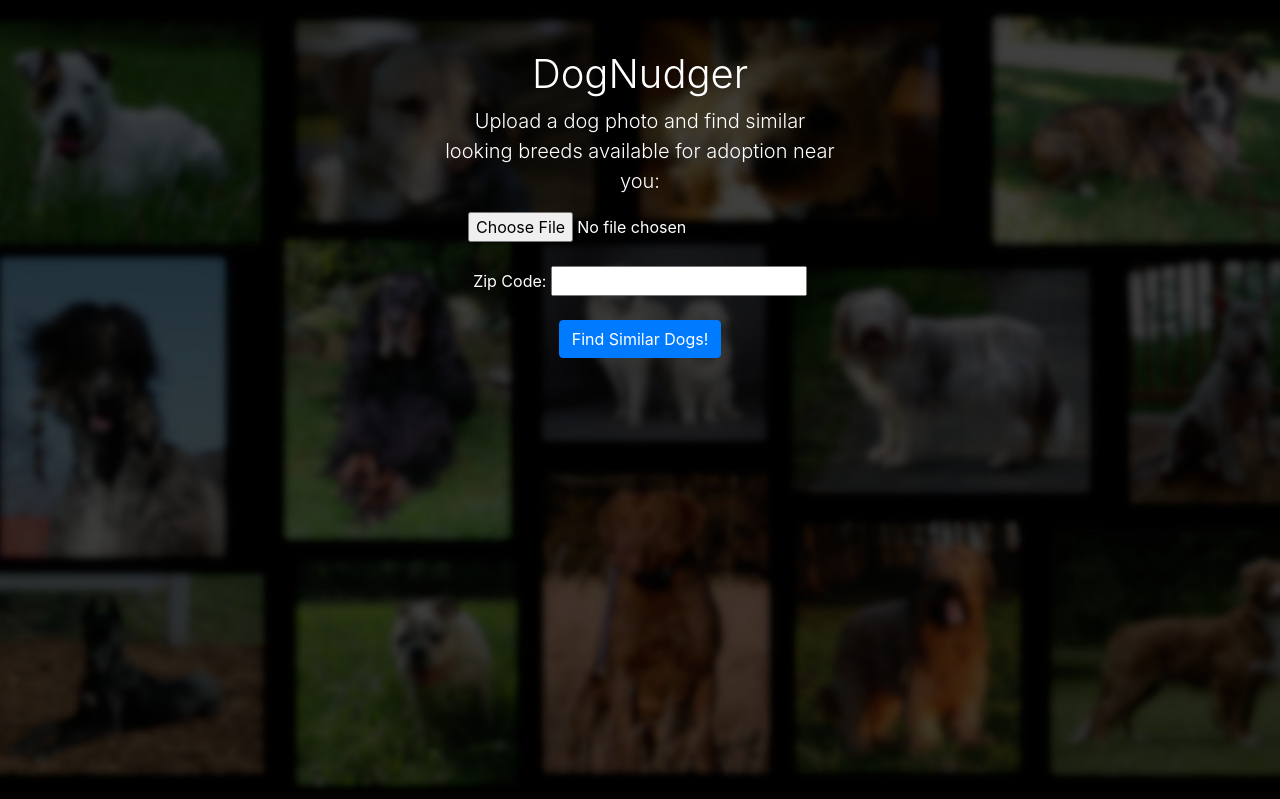
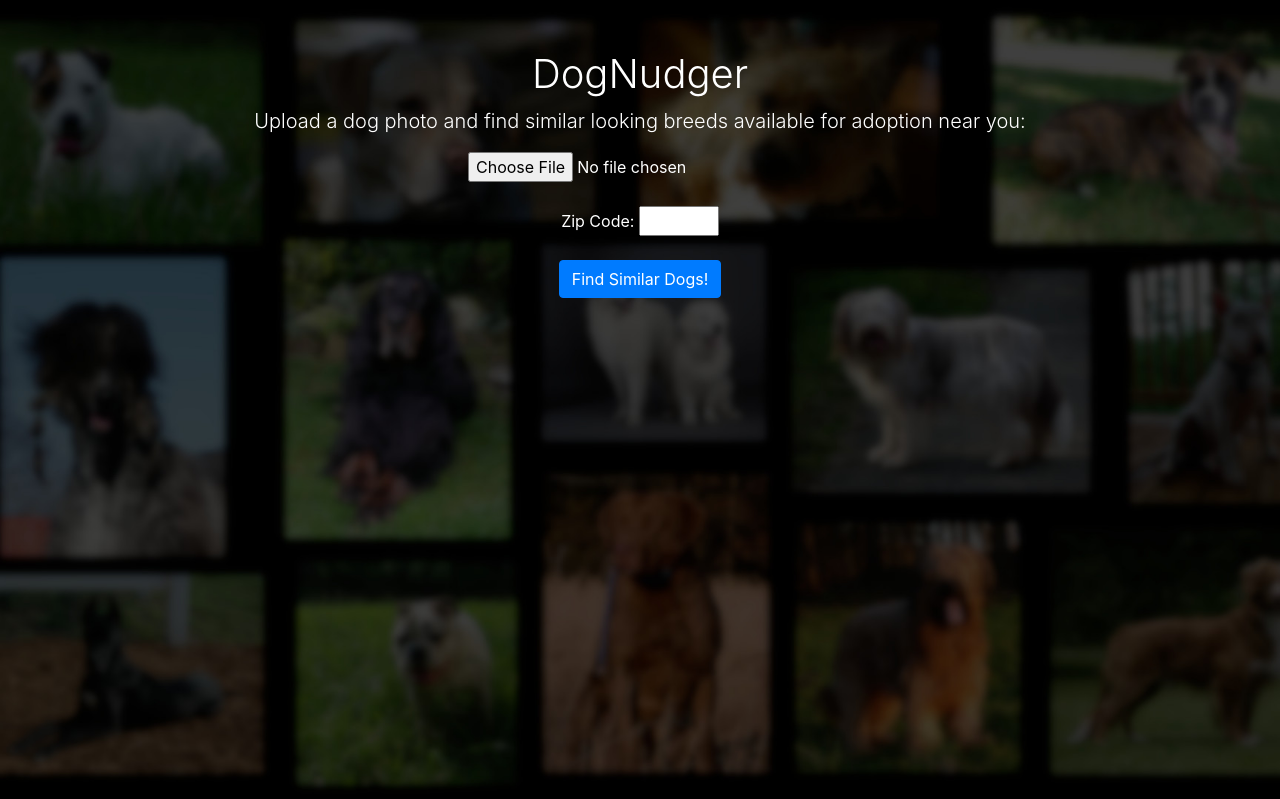
Before and after one commit to jasonsross/dognudger-aws, a Flask app: page / in a window 1280 px wide. Shown: the part 56-855 px from the top of the page. Run offline with Flask 2, Linux system fonts and the light colour scheme; parts of the project's set-up code (start-up, migrations or seed data) failed here and were passed over; some libraries are stand-ins or nearby versions.

Commit message:
fixed main content centering

```diff
--- a/application.py
+++ b/application.py
@@ -74,4 +74,5 @@ def upload_file():
                            message='Oops please choose a valid jpg upload')
 
 if __name__ == "__main__":
+    application.debug=True
     application.run()
--- a/templates/index.html
+++ b/templates/index.html
@@ -17,11 +17,9 @@
             /* The image used */
             background-image: url("../static/dog_background2.jpg");
 
-            /* Add the blur effect */
-        {#filter: brightness(.25);#}
-
             /* Full height */
             height: 800px;
+
             /* Center and scale the image nicely */
             background-position: center;
             background-repeat: no-repeat;
@@ -29,14 +27,19 @@
         }
 
         /* Position text in the middle of the page/image */
-        .bg-text {
-            width: 400px;
-            position: relative;
-            left: 50%;
-            top: 50px;
-            transform: translate(-200px, 0);
+        .main-center-div {
+            transform: translate(0, 50px);
             color: white;
             text-align: center;
+            width: 100%;
+            padding-right: 15px;
+            padding-left: 15px;
+            margin-right: auto;
+            margin-left: auto;
+        }
+
+        .bg-grey {
+            background-color: #e1e4e8 !important;
         }
     </style>
     <!-- Custom styles for this template -->
@@ -69,12 +72,6 @@
     <div class="navbar navbar-dark bg-dark shadow-sm">
         <div class="container d-flex justify-content-between">
             <a href="/" class="navbar-brand d-flex align-items-center">
-                {#                <svg xmlns="http://www.w3.org/2000/svg" width="20" height="20" fill="none" stroke="currentColor"#}
-                {#                     stroke-linecap="round" stroke-linejoin="round" stroke-width="2" aria-hidden="true" class="mr-2"#}
-                {#                     viewBox="0 0 24 24" focusable="false">#}
-                {#                    <path d="M23 19a2 2 0 0 1-2 2H3a2 2 0 0 1-2-2V8a2 2 0 0 1 2-2h4l2-3h6l2 3h4a2 2 0 0 1 2 2z"/>#}
-                {#                    <circle cx="12" cy="13" r="4"/>#}
-                {#                </svg>#}
                 <strong>Home</strong>
             </a>
             <button class="navbar-toggler" type="button" data-toggle="collapse" data-target="#navbarHeader"
@@ -86,14 +83,14 @@
 </header>
 <body>
 <div class="bg-image">
-    <div class="bg-text">
+    <div class="main-center-div">
         <h1 class="jumbotron-heading">DogNudger</h1>
         <p class="lead">Upload a dog photo and find similar looking breeds available for adoption near you:</p>
         {% block retry_message %}{% endblock %}
         <form action="/uploader" method=post enctype="multipart/form-data">
             <input type="file" name="file"/>
             <br><br>
-            <p>Zip Code: <input type="text" type="number" name="zip"/></p>
+            <p>Zip Code: <input type="text" style="width:80px" type="number" name="zip"/></p>
             <input type="submit" name="submit_dog" class="btn btn-primary my-2" id="submit_dog"
                    value="Find Similar Dogs!">
 
@@ -128,7 +125,7 @@
 <script>
 
     var el = document.getElementById("submit_dog");
-    var search_html_block = '<center> <img src="../static/loading2.gif" style="width:500px;height:281px;"><br>Finding similar dog breeds now. This may take a moment...  </center> '
+    var search_html_block = '<img src="../static/loading2.gif" style="width:500px;height:281px;position:center"><br>Finding similar dog breeds now.<br>This may take a moment...'
 
     el.addEventListener("click", function () {
         document.getElementById("input_div").innerHTML = search_html_block;
--- a/templates/output.html
+++ b/templates/output.html
@@ -10,7 +10,7 @@
 {% endblock %}
 {% block dog_links %}
 
-    <div class="album py-5 bg-light">
+    <div class="album py-5 bg-grey">
         <div class="container">
             <h1 class="jumbotron-heading">Similar Breeds for Adoption:</h1>
             {% for rec in petfinder_recs %}
```
Also changed, not shown: uploads/emerson2.jpg (deleted), uploads/homer.jpg (deleted).
